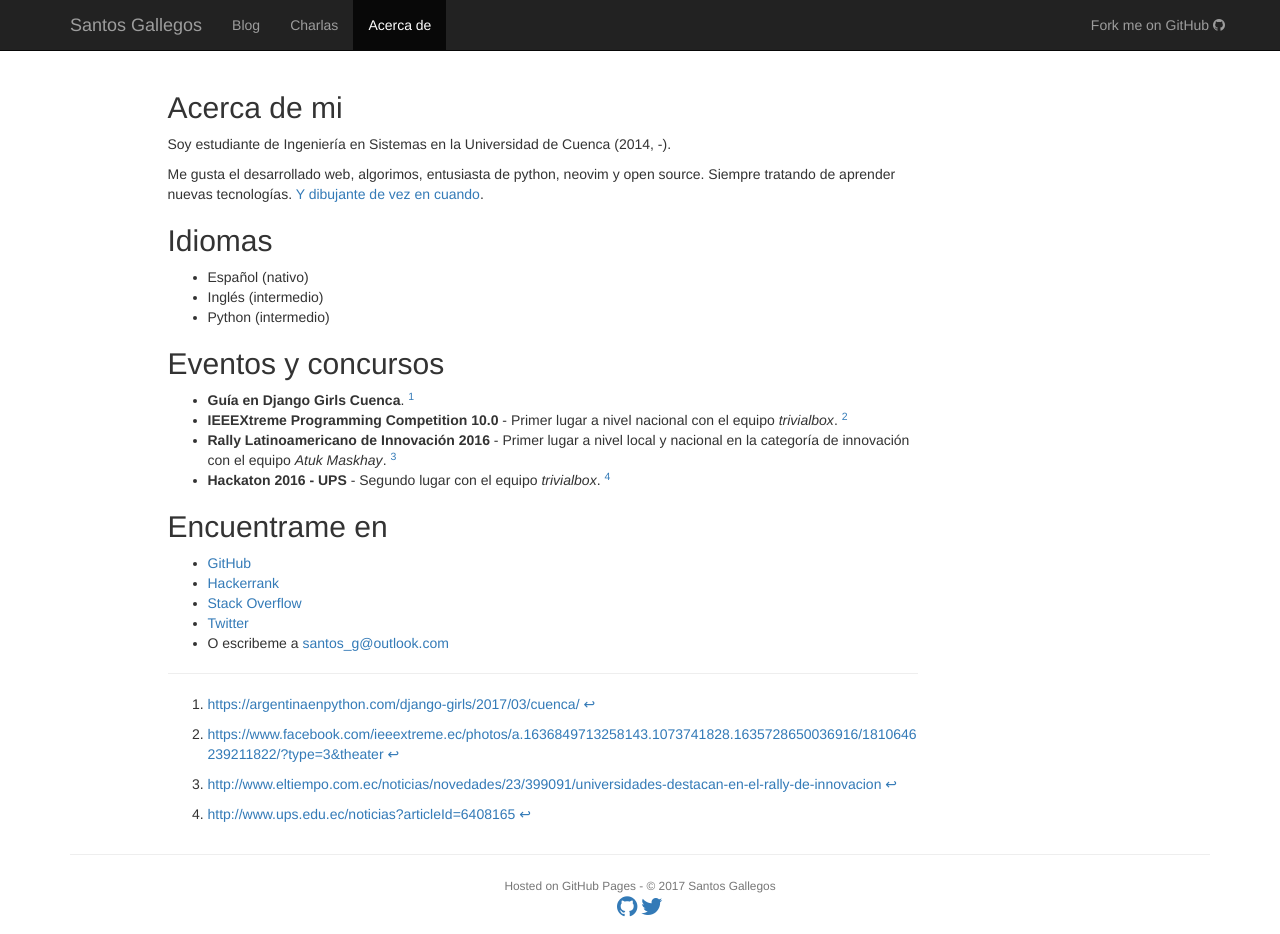
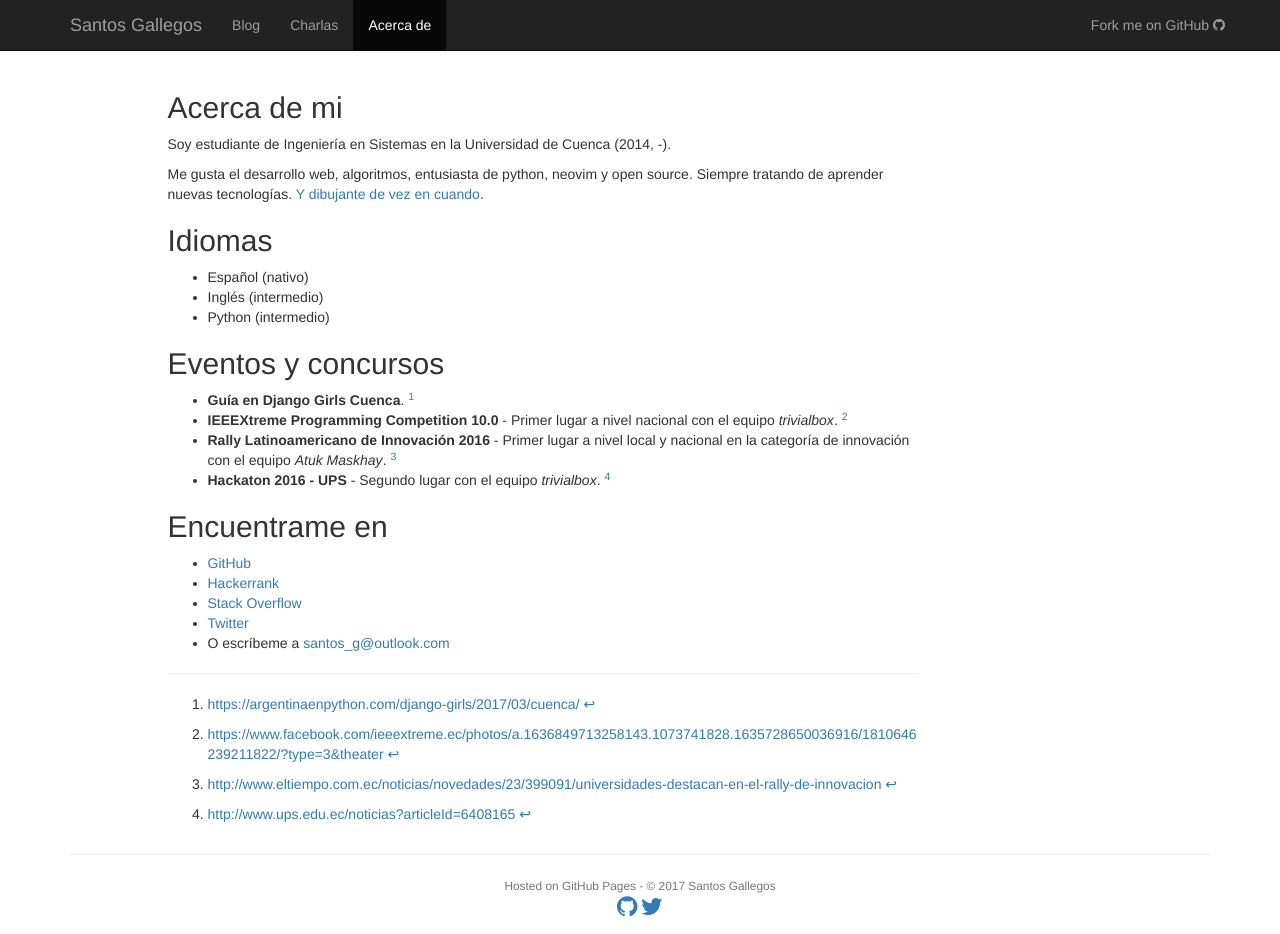
Before and after one commit to stsewd/stsewd.github.io, a Jekyll site: the page built from about.md, in a window 1280 px wide. Built offline with Jekyll 4.4.1, drawn with Linux system fonts in a browser that asks for light colours.

Commit message:
Fixed typos

```diff
--- a/about.md
+++ b/about.md
@@ -8,7 +8,7 @@ section: about
 
 Soy estudiante de Ingeniería en Sistemas en la Universidad de Cuenca (2014, -).
 
-Me gusta el desarrollado web, algorimos, entusiasta de python, neovim y open source. Siempre
+Me gusta el desarrollo web, algoritmos, entusiasta de python, neovim y open source. Siempre
 tratando de aprender nuevas tecnologías. [Y dibujante de vez en cuando](http://stsewd.deviantart.com/gallery/).
 
 ## Idiomas
@@ -35,6 +35,6 @@ tratando de aprender nuevas tecnologías. [Y dibujante de vez en cuando](http://
 - [Hackerrank](https://www.hackerrank.com/stsewd)
 - [Stack Overflow](http://stackoverflow.com/users/5689214/)
 - [Twitter](http://twitter.com/stsewd)
-- O escribeme a <santos_g@outlook.com>
+- O escríbeme a <santos_g@outlook.com>
 
 ---
```
